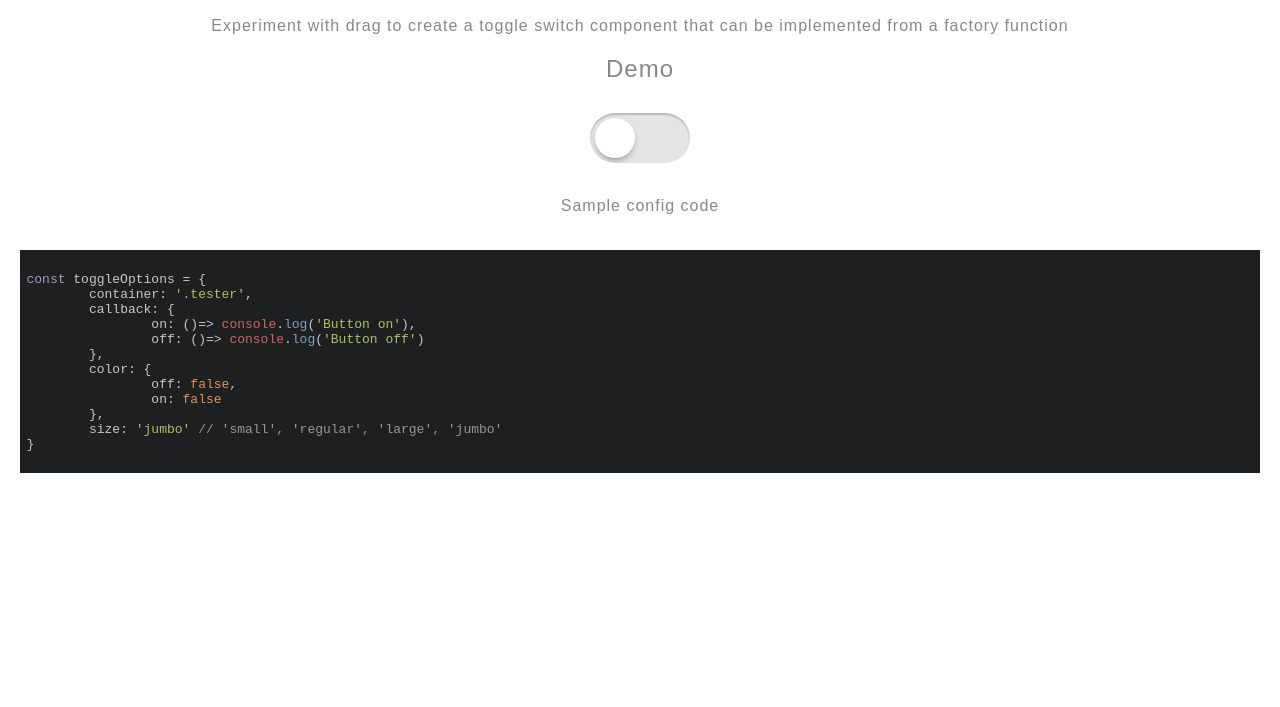
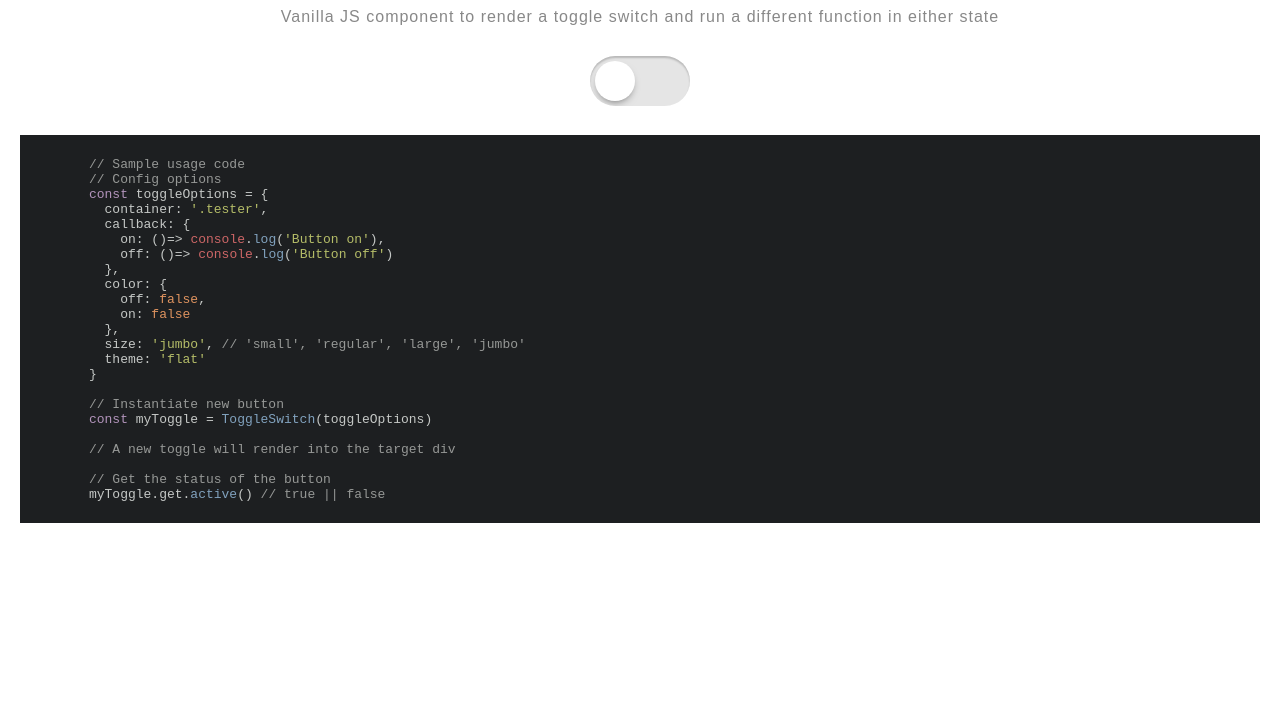
Before and after one commit to martin-banks/toggle-switch, a website: page preview.html in a window 1280 px wide. Shown: the part 93-800 px from the top of the page. Drawn offline with nearby package versions, Linux system fonts and the light colour scheme.

Commit message:
change structure of preview

```diff
--- a/preview.html
+++ b/preview.html
@@ -13,17 +13,18 @@
 		<script src="http://cdnjs.cloudflare.com/ajax/libs/highlight.js/9.10.0/highlight.min.js"></script>
 	</head>
 	<body>
+		<section id="demoContainer">
+			<h1>Toggle switch</h1>
+			<p>Vanilla JS component to render a toggle switch and run a different function in either state</p>
 
-		<h1>Toggle switch</h1>
-		<p>Experiment with drag to create a toggle switch component that can be implemented from a factory function</p>
-
-		<h2>Demo</h2>
 			<div class="tester"></div>
 
-		<p>Sample config code</p>
+		</section>
 		<div class="configCode">
 			<pre>
 				<code class="javascript hljs">
+	// Sample usage code
+	// Config options
 	const toggleOptions = {
 	  container: '.tester',
 	  callback: {
@@ -34,11 +35,19 @@ const toggleOptions = {
 	    off: false,
 	    on: false
 	  },
-	size: 'jumbo' // 'small', 'regular', 'large', 'jumbo'
+	  size: 'jumbo', // 'small', 'regular', 'large', 'jumbo'
+	  theme: 'flat'
 	}
+
+	// Instantiate new button
+	const myToggle = ToggleSwitch(toggleOptions)
+
+	// A new toggle will render into the target div
+
+	// Get the status of the button
+	myToggle.get.active() // true || false
 				</code>
 			</pre>
-
 		</div>
 
 	</body>
```
Lines whose indentation alone changed are shown as unchanged.
